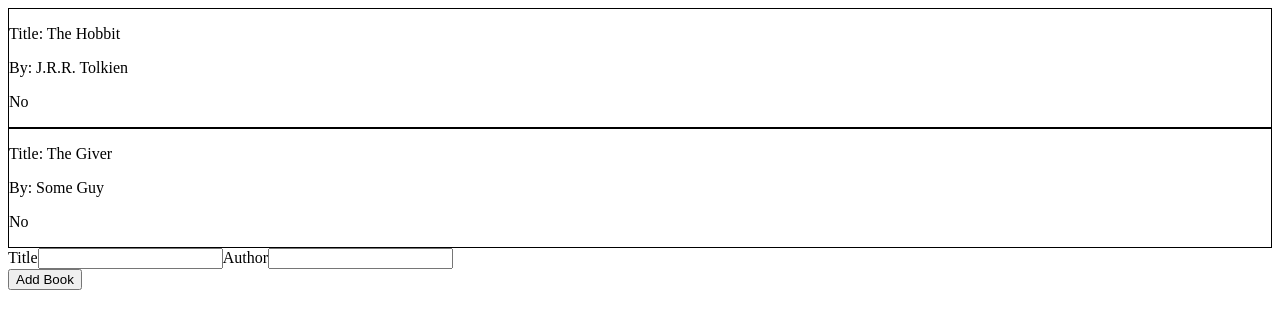
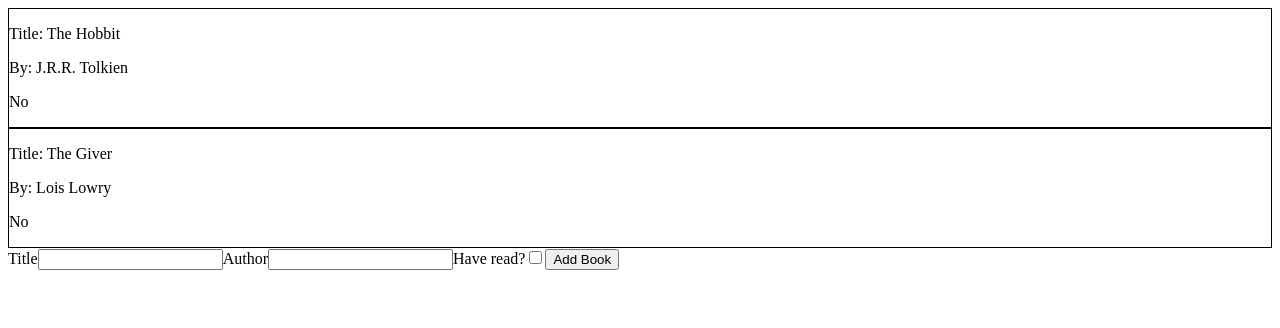
Before and after one commit to JaredHammond/books, a plain HTML site: page books.html in a window 1280 px wide. Both pictures are taken after a click on the button "New Book". Drawn offline with Linux system fonts and the light colour scheme.

Commit message:
Continued progress. Added ability to show library and show form.

```diff
--- a/books.html
+++ b/books.html
@@ -5,8 +5,10 @@
         <link rel='stylesheet' href="books.css">
     </head>
     <body>
-        <div id='card-area'></div>
-        <button id='new-book'>New Book</button>
-        <script src='books.js'></script>
+        <div id='content'>
+            <div id='card-area'></div>
+            <button id='new-book'>New Book</button>
+            <script src='script.js'></script>
+        </div>
     </body>
 </html>
--- a/books.js
+++ b/books.js
@@ -99,5 +99,5 @@
 
 
 addToLibrary('The Hobbit', 'J.R.R. Tolkien', 456, false);
-addToLibrary('The Giver', 'Some Guy', 100, true);
+addToLibrary('The Giver', 'Lois Lowry', 100, true);
 initialize();
--- a/script.js
+++ b/script.js
@@ -1,13 +1,87 @@
 const displayController = (() => {
+    const showBookCards = (lib) => {
+        let cards = [];
+        lib.forEach(book => {
+            cards.push(domConductor.makeInfoCard(book));
+        })
+        domConductor.appendCards(cards);
+    }
 
+    const showForm = () => {
+        domConductor.grabFormElements
+    }
+
+    return {
+        showBookCards,
+    }
 
 })();
 
 const domConductor = (() => {
 
+    let content = document.getElementById('content');
+    let cardArea = document.getElementById('card-area');
+
     // Creates the actual dom object and returns them
     const create = (type) => {
         return document.createElement(type);
+    }
+
+    function setAttributes(el, attr) {
+        for (key in attr) {
+            el.setAttribute(key, attr[key]);
+        }
+    }
+
+    const appendCards = (cards) => {
+        cards.forEach(card => cardArea.appendChild(card));
+    }
+
+    const resetCardArea = () => {
+        while (cardArea.firstChild) {
+            cardArea.removeChild(cardArea.lastChild);
+        }
+    }
+
+    const createForm = () => {
+
+        let newBookButton = grabFormButton();
+        content.removeChild(newBookButton);
+
+        const newBookForm = create('form');
+
+        const titleLabel = create('label');
+        titleLabel.setAttribute('for','title');
+        titleLabel.innerText = 'Title';
+        newBookForm.appendChild(titleLabel);
+
+        const titleBox = create('input');
+        setAttributes(titleBox, {'id':'title', 'type':'text', 'required':''});
+        newBookForm.appendChild(titleBox);
+
+        const authorLabel = create('label');
+        authorLabel.setAttribute('for','author');
+        authorLabel.innerText = 'Author';
+        newBookForm.appendChild(authorLabel);
+
+        const authorBox = create('input');
+        setAttributes(authorBox, {'id':'author', 'type':'text', 'required':''});
+        newBookForm.appendChild(authorBox);
+
+        const readLabel = create('lavel')
+        readLabel.setAttribute('for','read');
+        readLabel.innerText = 'Have read?';
+        newBookForm.appendChild(readLabel);
+
+        const readInput = create('input')
+        setAttributes(readInput, {'id':'read', 'type':'checkbox'});
+        newBookForm.appendChild(readInput);
+
+        const submitButton = create('button');
+        submitButton.innerText = 'Add Book';
+        newBookForm.appendChild(submitButton);
+
+        cardArea.appendChild(newBookForm);
     }
 
     const grabFormElements = () => {
@@ -27,7 +101,7 @@
         card.appendChild(cardTitle);
 
         const cardAuthor = create('p');
-        cardAuthor.innerText = 'By: ' + book.author;
+        cardAuthor.innerText = 'By: ' + bookObj.author;
         card.appendChild(cardAuthor);
 
         const cardRead = create('p');
@@ -37,14 +111,19 @@
         return card;
     }
 
-
-
-
+    const grabFormButton = () => {
+        let button = document.getElementById('new-book');
+        return button;
+    }
 
     return {
         create,
         grabFormElements,
         makeInfoCard,
+        appendCards,
+        grabFormButton,
+        resetCardArea,
+        createForm,
     }
 })();
 
@@ -52,8 +131,8 @@
     let library = [];
 
     const updateLibrary = () => {
-        const lib = storageController.retrieveLibrary();
-
+        library = storageController.retrieveLibrary();
+        return library;
     }
 
     const getLibrary = () => {
@@ -63,13 +142,12 @@
     const addToLibrary = (title, author, haveRead) => {
         library.push(new Book(title, author, haveRead))
         storageController.storeLibrary(library);
-        updateLibrary();
     }
 
     return {
         getLibrary,
         addToLibrary,
-
+        updateLibrary,
     }
 })();
 
@@ -90,12 +168,25 @@
     // Get books and feed them to diplay controller which
     const initialize = () => {
         // Grab books from
-        const lib = storageController.retrieveLibrary();
-        lib.forEach(book => libraryManager.addToLibrary(book));
+        let lib = libraryManager.updateLibrary();
+        domConductor.initDomObjects;
+        displayController.showBookCards(lib);
+        newBookButtonEvent()
+    }
 
+    const newBookButtonEvent = () => {
+        let button = domConductor.grabFormButton();
+        button.addEventListener('click', (e) => {
+            e.preventDefault();
+            let form = domConductor.createForm();
+
+        })
     }
 
     const submitBook = () => {
+        let form = domConductor.grabFormElements();
+        libraryManager.addToLibrary(form[0], form[1], form[2]);
+        domConductor.resetCardArea();
 
     }
 
@@ -127,4 +218,8 @@
     }
 })();
 
+// Baseline items to populate window
+libraryManager.addToLibrary('The Hobbit', 'J.R.R. Tolkien', false);
+libraryManager.addToLibrary('The Giver', 'Lois Lowry', true);
+
 eventHandler.initialize();
```
